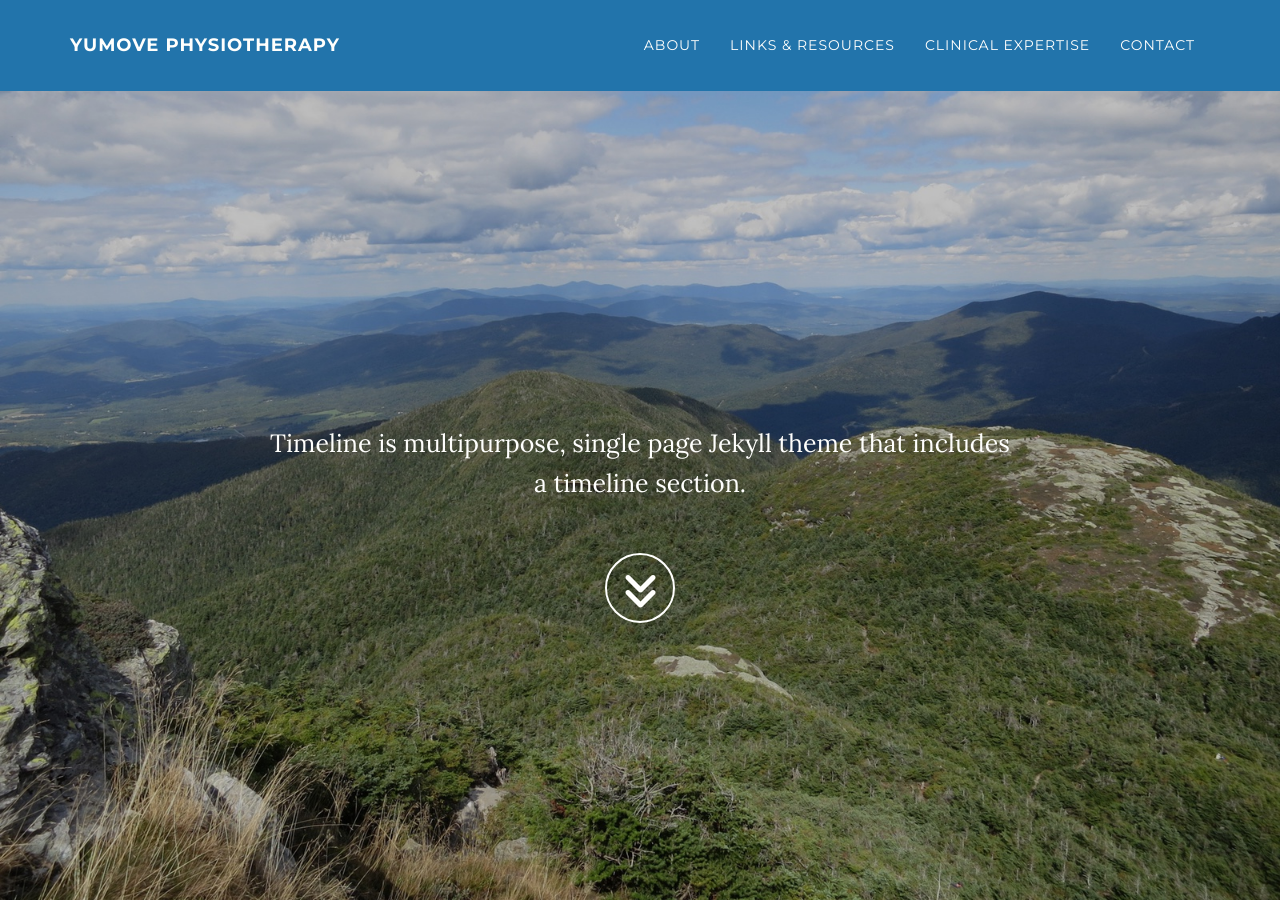
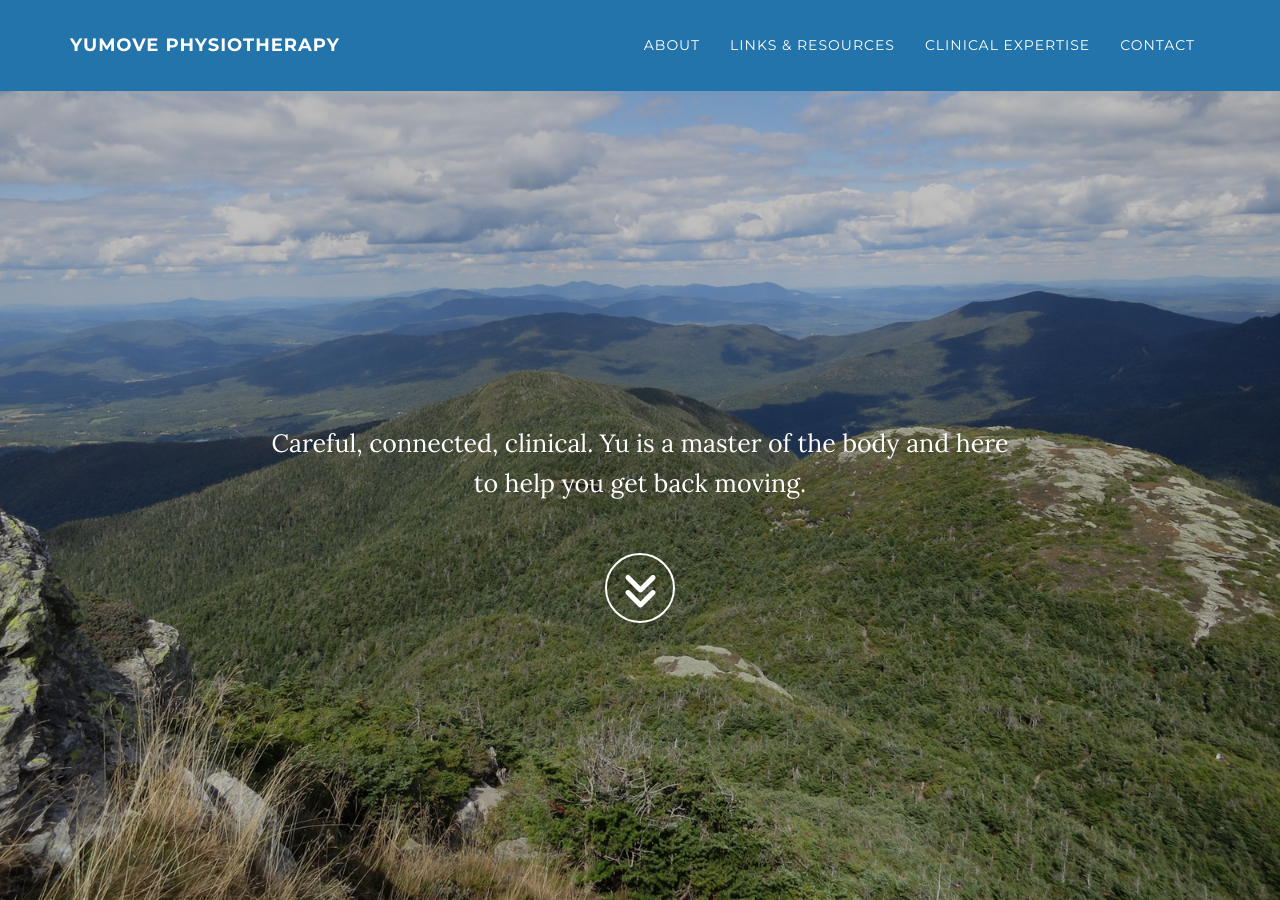
Before and after one commit to SavidDu/kirby_dev, a Jekyll site: the page built from index.html, in a window 1280 px wide and 900 px high. Built offline with Jekyll 4.4.1, drawn with Linux system fonts in a browser that asks for light colours.

Commit message:
Update index.html

```diff
--- a/index.html
+++ b/index.html
@@ -2,4 +2,4 @@
 layout: default
 title:
 ---
-Timeline is multipurpose, single page Jekyll theme that includes a timeline section.
+Careful, connected, clinical. Yu is a master of the body and here to help you get back moving.
```
